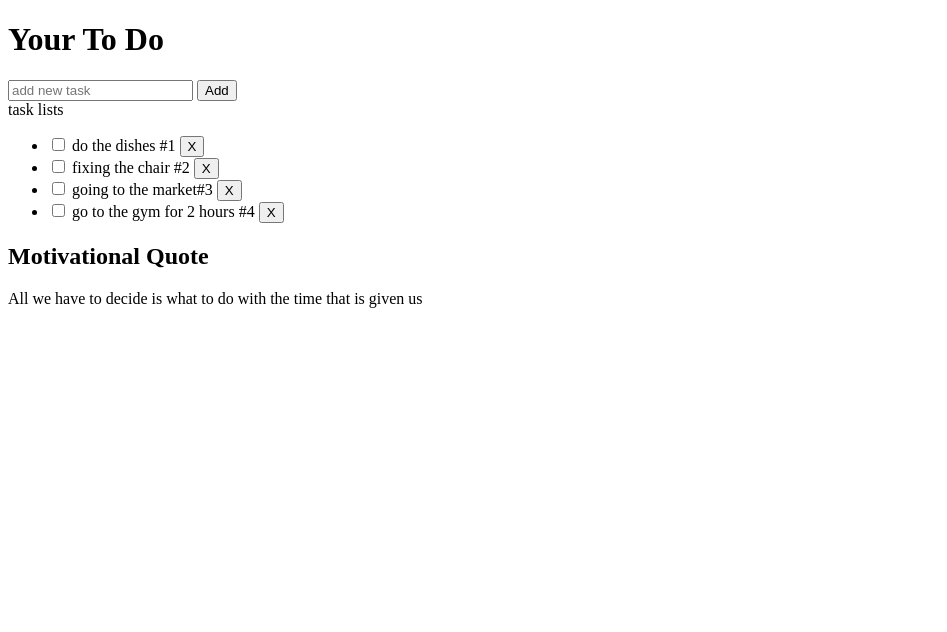
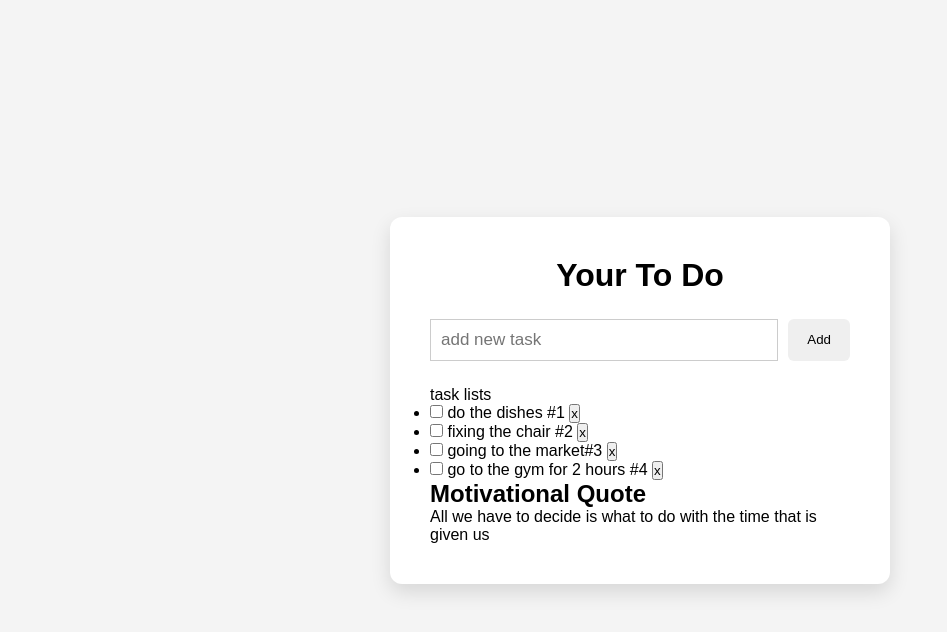
Before and after one commit to bekwizgobisa321-lgtm/daily-todo-web, a plain HTML site: page index.html in a window 1280 px wide. Shown: the whole page, without its empty margins (0-947 px from the left). Drawn offline with Linux system fonts and the light colour scheme.

Commit message:
styling the todo list

```diff
--- a/index.html
+++ b/index.html
@@ -25,22 +25,22 @@
     <li class= "T-item" data-id="1" >
         <input  type="checkbox"   class="task-check" >
         <span class="task-text">do the dishes #1</span>
-        <button class="delete-btn" type="button" aria-label="Delete task">X</button>
+        <button class="delete-btn" type="button" aria-label="Delete task">x</button>
     </li>
     <li class= "T-item" data-id="2" >
         <input  type="checkbox"   class="task-check" >
         <span class="task-text">fixing the chair #2</span>
-        <button class="delete-btn" type="button" aria-label="Delete task">X</button>
+        <button class="delete-btn" type="button" aria-label="Delete task">x</button>
     </li>
     <li class= "T-item" data-id="3" >
         <input  type="checkbox"   class="task-check" >
         <span class="task-text">going to the market#3</span>
-        <button class="delete-btn" type="button" aria-label="Delete task">X</button>
+        <button class="delete-btn" type="button" aria-label="Delete task">x</button>
     </li>
     <li class= "T-item" data-id="4" >
         <input  type="checkbox"   class="task-check" >
         <span class="task-text">go to the gym for 2 hours #4</span>
-        <button class="delete-btn" type="button" aria-label="Delete task">X</button>
+        <button class="delete-btn" type="button" aria-label="Delete task">x</button>
     </li>
     </ul>
   </section>
@@ -48,7 +48,8 @@
    <aside class="quote-box">
     <h2>Motivational Quote</h2>
     <p id="quote">All we have to decide is what to do with the time that is given us</p>
-   </aside>
+
+</aside>
 </main>
 
 </html>
--- a/style.css
+++ b/style.css
@@ -0,0 +1,58 @@
+
+* {
+    margin: 0;
+    padding: 0;
+   box-sizing:border-box;
+}
+
+
+
+body {
+    font-family: Arial, Helvetica, sans-serif;
+    background-color: #f4f4f4;
+
+    display: flex;
+    justify-content: center;
+    align-items:center;
+    min-height: 100vh;
+}
+
+/* // Main Card */
+
+
+.todo-card {
+    width:500px;
+    background-color:white;
+    padding: 2.5rem;
+    border-radius: 12px;
+    box-shadow: 0 8px 20px rgba(0, 0, 0, 0.12);
+}
+
+.todo-card h1 {
+    text-align: center;
+    margin-bottom:25px;
+}
+
+/* Input Section */
+
+.add-task {
+    display: flex;
+    gap: 10px;
+
+      margin-bottom:25px;
+
+}
+
+.add-task input {
+   flex:1;
+   padding:10px;
+   border: 1px solid #ccc;
+   font-size: 17px;
+}
+
+.add-task button {
+padding: 10px 19px;
+border: none;
+border-radius: 6px;
+cursor: pointer;
+}
```
